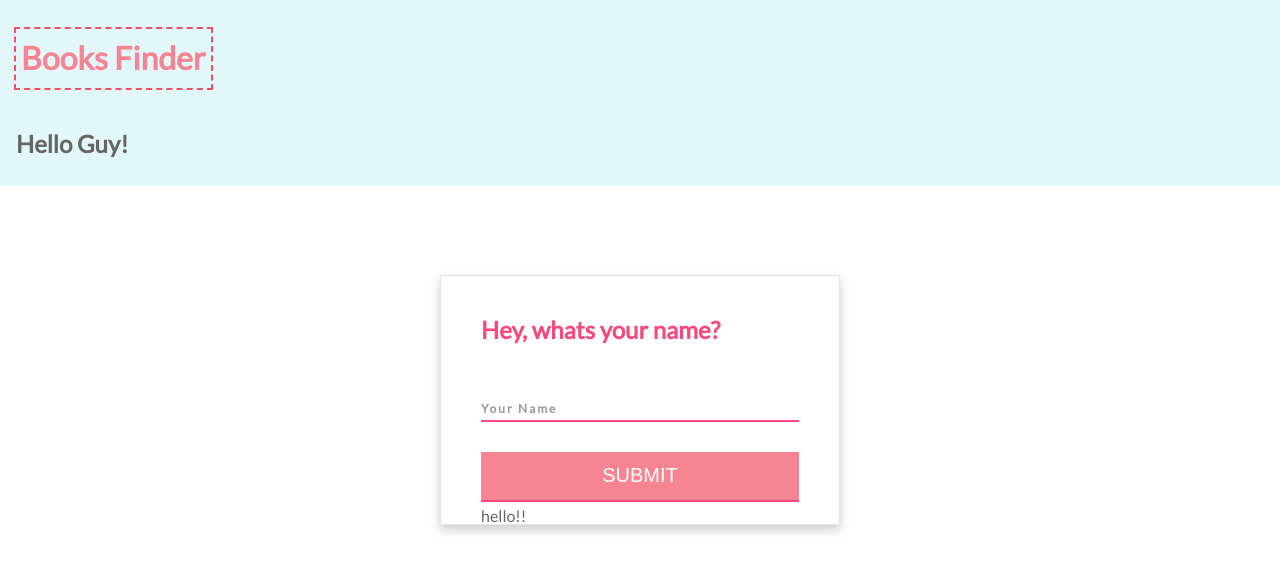
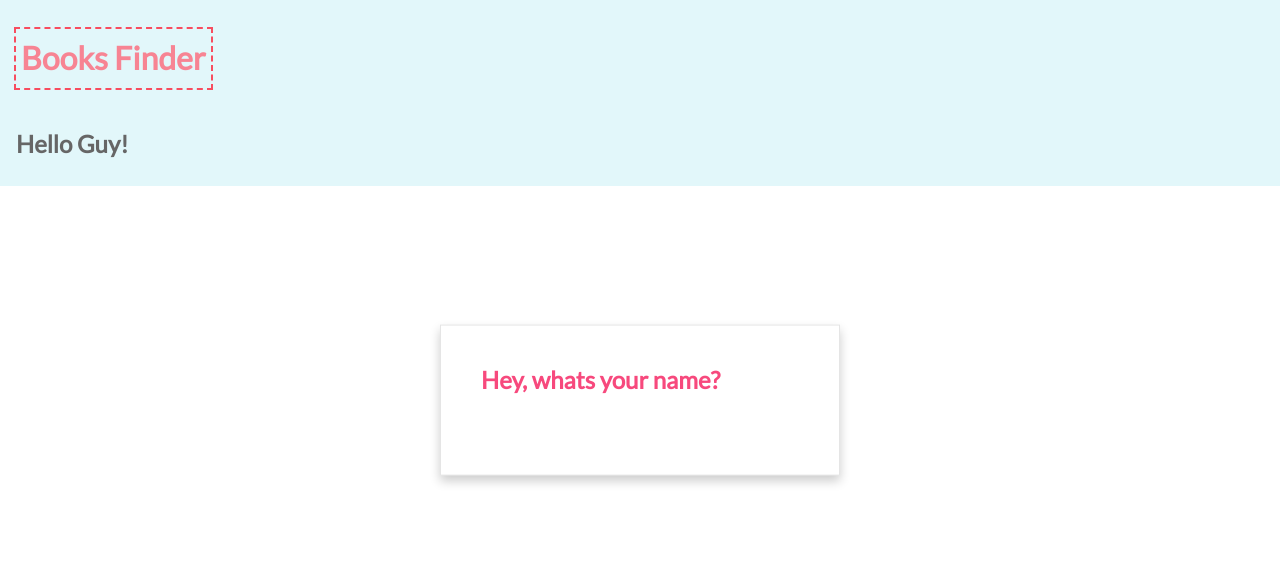
Before and after one commit to Guyr989/book-finder-app, an Angular app: page / in a window 1280 px wide. Shown: the top 572 px of the page. Built offline with nearby package versions, Linux system fonts and the light colour scheme.

Commit message:
updating modules

```diff
--- a/src/app/login/login.component.html
+++ b/src/app/login/login.component.html
@@ -1,15 +1,6 @@
 <div class="box">
     <h2>Hey, whats your name?</h2>
-    <form>
-        <div><input type="text" name="" #username>
-            <label>Your Name</label>
-        </div>
-        <input id="loginBtn"
+    <form [formGroup]="profileForm">
 
-               (click)="validateUser(username)" type="submit" name=""
-               value="Submit">
     </form>
-    <div [hidden]="validateUser(username)">
-        hello!!
-    </div>
 </div>
--- a/src/app/login/login.component.scss
+++ b/src/app/login/login.component.scss
@@ -5,7 +5,7 @@
   transform: translate(-50%, -50%);
   max-width: 400px;
   width: 100%;
-  height: 250px;
+  height: auto;
   background: #fff;
   padding: 40px;
   box-sizing: border-box;
@@ -38,28 +38,34 @@
   border-bottom: 2px solid #999;
 }
 
-.box input[type='submit'] {
+.box button {
   border-bottom: none;
   cursor: pointer;
   color: #fff;
+  width: 100%;
+  border: 0;
   height: 50px;
   font-size: 20px;
   margin-bottom: 0;
   transition: .8s;
+  border-radius: 7px;
   text-transform: uppercase;
   background: #f78493 radial-gradient(circle, transparent 1%, #f78493 1%) center/15000%;
 }
 
-.box input[type='submit']:hover {
+
+.box button:hover {
   font-size: 30px;
   background-color: #f74d5f;
 }
 
-.box input[type='submit']:active {
+.box button:active,
+.box button:visited,
+.box button:focus {
   background-color: #f7bd5d;
   background-size: 100%;
-  transition: background 0s;
-
+  outline: 0;
+  border: 3px solid #314ef980;
 }
 
 .box form div {
@@ -95,13 +101,11 @@ div.box input:hover ~ label,
 
 
 .validLogin {
-  display: none;
+  background: #00D671;
+  color: #fff;
+  text-align: center;
 }
 
-.invalidLogin {
-  background: #c42e35;
-  color: #fff;
-}
 
 
 @media(max-width: 425px) {
--- a/src/app/login/login.component.ts
+++ b/src/app/login/login.component.ts
@@ -1,4 +1,7 @@
 import { Component, OnInit } from '@angular/core';
+import { FormBuilder } from '@angular/forms';
+import { Validators } from '@angular/forms';
+
 
 @Component({
   selector: 'app-login',
@@ -7,18 +10,15 @@ import { Component, OnInit } from '@angular/core';
 })
 export class LoginComponent implements OnInit {
 
+profileForm = this.fb.group({
+  firstName:['',[Validators.required,Validators.pattern('[a-zA-Z ]*')]],
+  lastName:[''],
+});
 
-  constructor() {
+
+  constructor(private fb:FormBuilder) {
   }
 
-
-  ngOnInit() {
+  ngOnInit(): void {
   }
-
-
-  validateUser(username) {
-    console.log(username);
-    return username.value.length > 0;
-  }
-
 }
```
Also changed, not shown: src/app/app.module.ts (+8 -3 lines).
